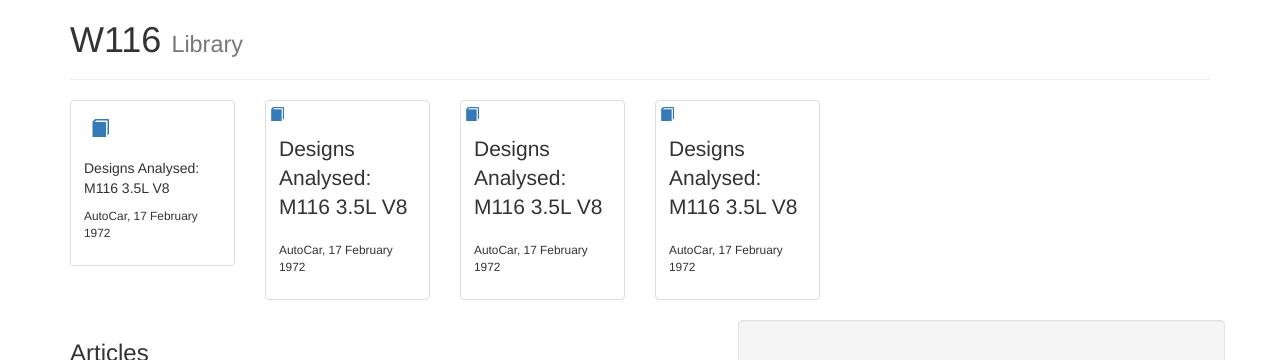
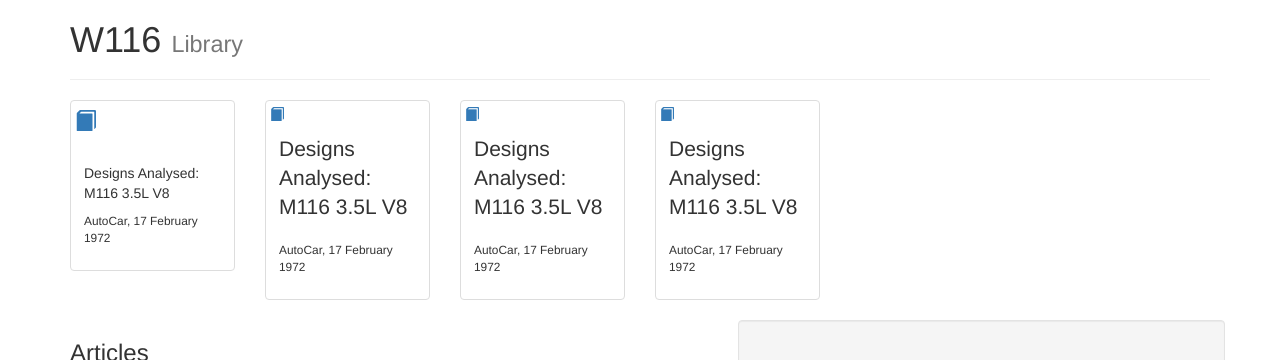
Before and after one commit to W116org/w116org.github.io, a Jekyll site: the page built from library.html, in a window 1280 px wide. Shown: the part 392-752 px from the top of the page. Built offline with Jekyll 4.4.1, drawn with Linux system fonts in a browser that asks for light colours; nearby versions of some CDN libraries; comment, search, counter and statistics services are not loaded.

Commit message:
Update library.html

```diff
--- a/library.html
+++ b/library.html
@@ -11,9 +11,9 @@
       <div class="col-sm-4 col-md-2">
             <div class="thumbnail">
                   <a href="/library/autocar7202/">
-                  <span class="glyphicon glyphicon-book btn-lg" aria-hidden="true"></span>
+                  <span class="glyphicon glyphicon-book lead" aria-hidden="true"></span>
                   <div class="caption">
-                        <p>Designs Analysed: M116 3.5L V8</p>
+                        <p class="strong">Designs Analysed: M116 3.5L V8</p>
                         <p class="small">AutoCar, 17 February 1972</p>
                   </div>
                   </a>
```
